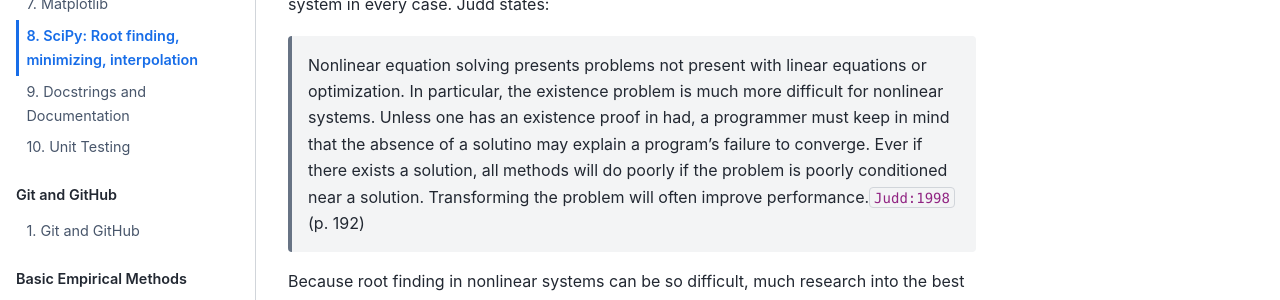
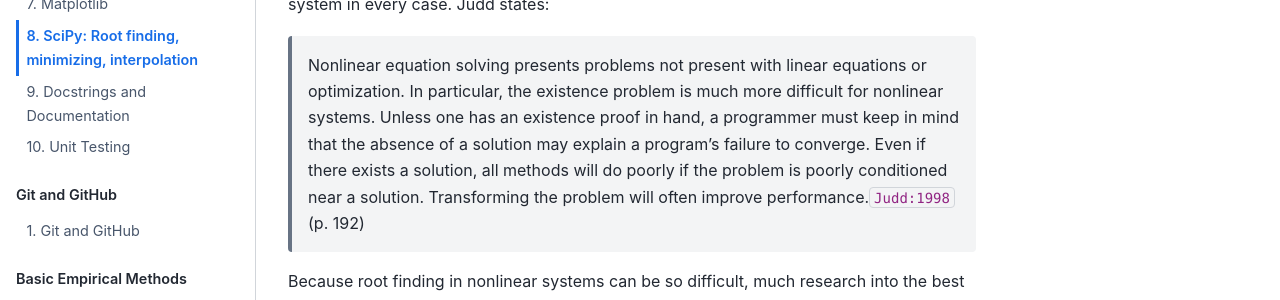
Before and after one commit to OpenSourceEcon/CompMethods, a Jupyter Book: the page built from docs/book/python/SciPy.md, in a window 1280 px wide and 900 px high, scrolled down 2016 px. Shown: the part 205-505 px from the top of the window. Built offline with Jupyter Book 1.0.4 settings and Sphinx 7.4.7 and the Sphinx Book theme 1.1.4, drawn with Linux system fonts in a browser that asks for light colours; comment, search, counter and statistics services are not loaded; cross-references to code outside the pages are shown as plain code.

Commit message:
Fix typo in SciPy.md

```diff
--- a/docs/book/python/SciPy.md
+++ b/docs/book/python/SciPy.md
@@ -100,7 +100,7 @@ Many systems of equations that occur in theoretical models are *exactly identifi
 
 It is *not* widely recognized among researchers that even in systems of equations for which existence and uniqueness of the solution can be proven, no root finding algorithm with finite computational power exists that guarantees convergence to the solution of the system in every case. Judd states:
 
-> Nonlinear equation solving presents problems not present with linear equations or optimization. In particular, the existence problem is much more difficult for nonlinear systems. Unless one has an existence proof in had, a programmer must keep in mind that the absence of a solutino may explain a program's failure to converge. Ever if there exists a solution, all methods will do poorly if the problem is poorly conditioned near a solution. Transforming the problem will often improve performance.{cite}`Judd:1998` (p. 192)
+> Nonlinear equation solving presents problems not present with linear equations or optimization. In particular, the existence problem is much more difficult for nonlinear systems. Unless one has an existence proof in hand, a programmer must keep in mind that the absence of a solution may explain a program's failure to converge. Even if there exists a solution, all methods will do poorly if the problem is poorly conditioned near a solution. Transforming the problem will often improve performance.{cite}`Judd:1998` (p. 192)
 
 Because root finding in nonlinear systems can be so difficult, much research into the best methods has accumulated over the years. And the approaches to solving nonlinear systems can be an art as much as a science. This is also true of minimization problems discussed in the next section ({ref}`SecSciPyMin`). For this reason, the [`scipy.optimize.root`](https://docs.scipy.org/doc/scipy/reference/generated/scipy.optimize.root.html) module has many different solution algorithms you can use to find the solution to a nonlinear system of equations (e.g., `hybr`, `lm`, `linearmixing`).
 
```
